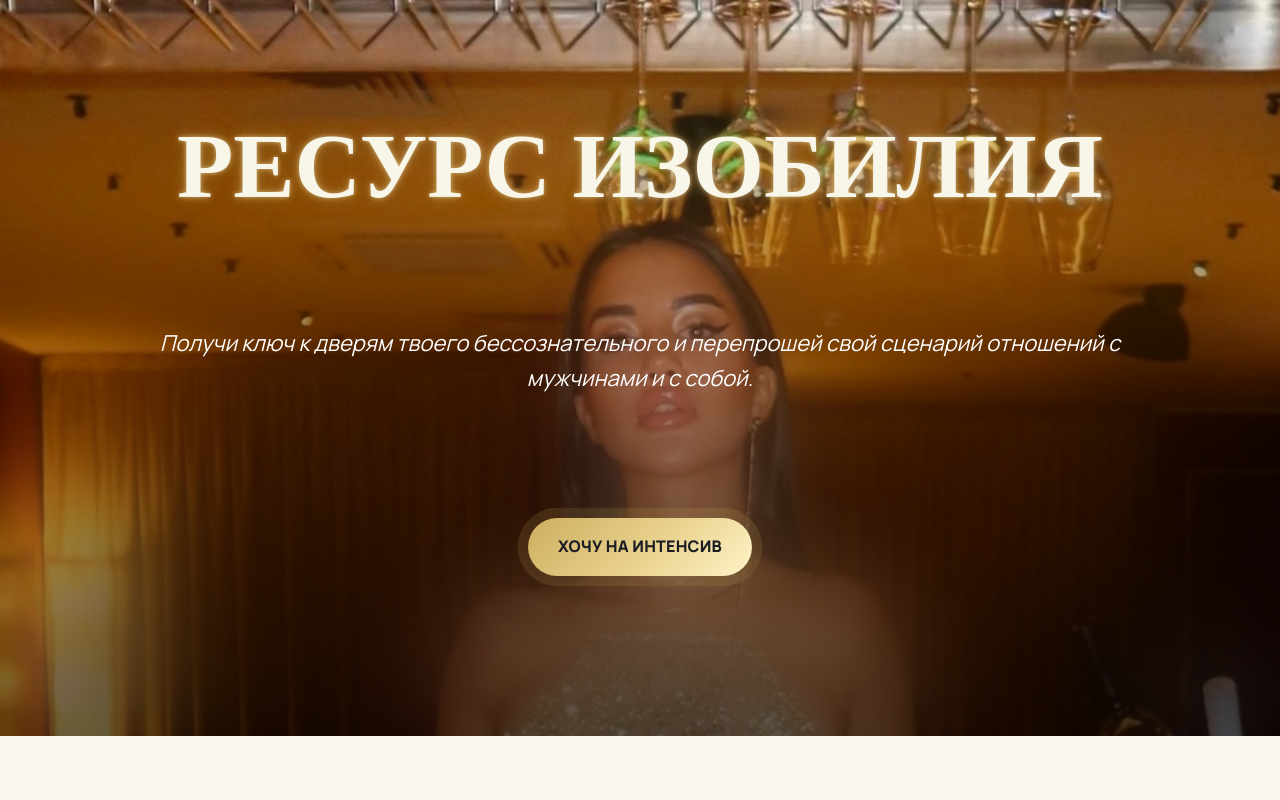
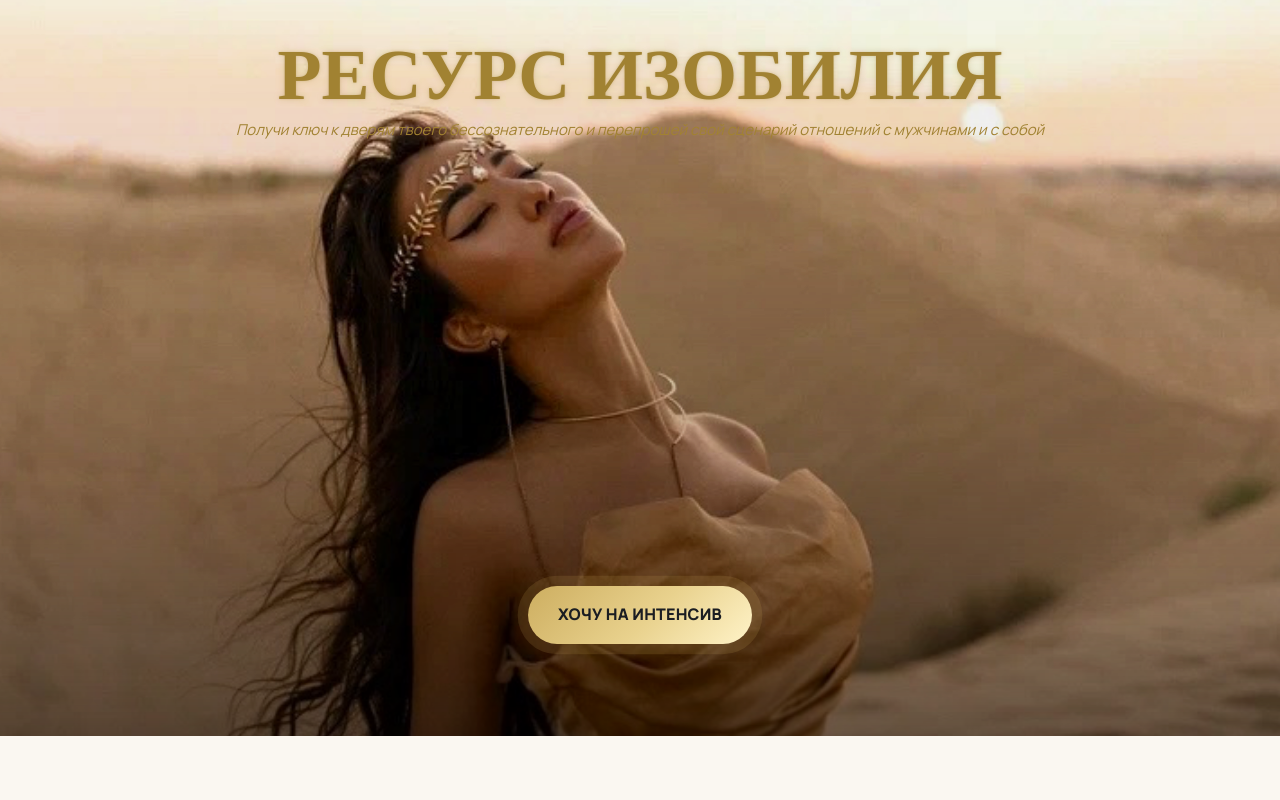
Before and after one commit to llink4you/-abilvapovam, a plain HTML site: page index.html in a window 1280 px wide. Shown: the top 800 px of the page. Drawn offline with nearby package versions, Linux system fonts and the light colour scheme.

Commit message:
Add files via upload

```diff
--- a/index.html
+++ b/index.html
@@ -19,31 +19,31 @@
     --topbar-h:38px;
 
     /* ===== HERO — ФОТО + БЛЮР (меняй здесь) ===== */
-    --hero-img:url('hero.JPG');     /* ← фоновое фото хиро */
-    --hero-min-h:92vh;              /* минимальная высота секции */
-    --hero-pos-y:40%;               /* кадр по вертикали (0–100%) */
-    --hero-scale:1.2;               /* зум фото (1 = без зума; 1.5 = +50%) */
-    --hero-content-bottom:20vh;     /* отступ текста от низа секции */
+    --hero-img:url('hero.JPEG');     /* ← фоновое фото хиро */
+    --hero-min-h:92vh;               /* минимальная высота секции */
+    --hero-pos-y:40%;                /* кадр по вертикали (0–100%) */
+    --hero-scale:1.2;                /* зум фото (1 = без зума; 1.5 = +50%) */
+    --hero-content-bottom:5vh;       /* (не используется в новой компоновке) */
 
     /* Светлый/тёмный блюр от середины к низу */
-    --hero-blur:55px;               /* сила блюра в нижней части */
-    --hero-blur-start:0%;           /* с какого места начинается (в %) */
-    --hero-saturate:112%;           /* насыщенность фото */
-    --hero-brightness:.96;          /* яркость фото */
-    --hero-veil-rgb:0,0,0;          /* цвет вуали (белая: 255,255,255) */
-    --hero-veil-top:0.00;           /* прозрачность у старта */
-    --hero-veil-bottom:0.55;        /* плотность у низа */
+    --hero-blur:0px;                 /* сила блюра в нижней части */
+    --hero-blur-start:0%;            /* с какого места начинается (в %) */
+    --hero-saturate:112%;            /* насыщенность фото */
+    --hero-brightness:.96;           /* яркость фото */
+    --hero-veil-rgb:0,0,0;           /* цвет вуали (белая: 255,255,255) */
+    --hero-veil-top:0.00;            /* прозрачность у старта */
+    --hero-veil-bottom:0.55;         /* плотность у низа */
 
     /* ===== АВТОР ===== */
-    --author-img:url('avatar.jpg'); /* ← фото автора в круге */
-    --author-zoom:2;                /* приближение портрета (1..1.3 рекомендовано) */
-    --rays-opacity:.22;             /* яркость «лучей» вокруг аватара */
-    --rays-speed:12s;               /* скорость вращения лучей */
+    --author-img:url('avatar.WEBP'); /* ← фото автора в круге */
+    --author-zoom:1;                 /* приближение портрета (1..1.3 рекомендовано) */
+    --rays-opacity:.22;              /* яркость «лучей» вокруг аватара */
+    --rays-speed:12s;                /* скорость вращения лучей */
 
     /* ===== ПУЛИ-ТОЧКИ ===== */
-    --dot-size:12px;                /* размер золотой точки */
-    --dot-top:0.5em;                /* вертикальное смещение точки */
-    --dot-gap:28px;                 /* отступ текста от точки */
+    --dot-size:12px;                 /* размер золотой точки */
+    --dot-top:0.5em;                 /* вертикальное смещение точки */
+    --dot-gap:28px;                  /* отступ текста от точки */
   }
 
   *{box-sizing:border-box}
@@ -55,13 +55,19 @@
 
   /* Заголовки — центр, единый стиль */
   h1,h2{font-family:"Playfair Display","Cormorant Garamond",serif}
+
+  /* Заголовок HERO — тёмное золото, поменьше */
   .h1{
-    font-size:clamp(48px,7.5vw,92px);
-    line-height:1.03;margin:8px 0 16px;text-align:center;color:#f8f5e9;
-    text-shadow:0 0 4px rgba(230,210,160,.6),0 0 10px rgba(212,185,120,.4),0 0 18px rgba(197,170,100,.3)
+    font-size:clamp(30px,6vw,72px);
+    line-height:1.05;
+    margin:0 0 10px; /* ближе к подзаголовку */
+    text-align:center;
+    color:#a18232;
+    text-shadow:0 0 2px rgba(161,130,50,.35), 0 0 6px rgba(161,130,50,.25);
   }
+
   .h2{font-size:clamp(36px,5vw,58px);margin:0 0 12px;text-align:center;text-shadow:0 0 14px rgba(205,175,97,.16)}
-  .lead{font-size:clamp(18px,2vw,22px);color:#fff;font-style:italic;max-width:980px;margin:0 auto;text-align:center}
+  .lead{font-size:clamp(18px,2vw,18px);color:#fff;font-style:italic;max-width:980px;margin:0 auto;text-align:center}
 
   /* Кнопки */
   .btn{display:inline-flex;align-items:center;justify-content:center;gap:10px;padding:16px 30px;border-radius:999px;
@@ -87,7 +93,7 @@
   .topbar b{font-weight:800;color:#8a6d2c}
   @keyframes mar{0%{transform:translateX(0)}100%{transform:translateX(-50%)}}
 
-  /* ===== HERO — фото видно; блюр/вуаль снизу; текст у нижнего края ===== */
+  /* ===== HERO — фото, текст сверху; кнопка внизу ===== */
   .hero{min-height:var(--hero-min-h);padding:0;overflow:hidden}
   .hero::before{
     content:"";position:absolute;inset:0;z-index:0;
@@ -105,8 +111,22 @@
     -webkit-mask-image:linear-gradient(to bottom, transparent calc(var(--hero-blur-start) - 12%), #000 100%);
             mask-image:linear-gradient(to bottom, transparent calc(var(--hero-blur-start) - 12%), #000 100%);
   }
-  .hero .content{min-height:var(--hero-min-h);display:grid;place-items:end center;padding-bottom:var(--hero-content-bottom);position:relative;z-index:1;text-align:center}
-  .hero .cta{margin-top:18px}
+
+  /* НОВАЯ КОМПОНОВКА HERO-КОНТЕНТА: flex-колонка */
+  .hero .content{
+    position:relative; z-index:1;
+    min-height:var(--hero-min-h);
+    display:flex; flex-direction:column; align-items:center;
+    padding-top:4vh;  /* расстояние от верхнего края до заголовка */
+    padding-bottom:4vh; /* отступ снизу под кнопку */
+    text-align:center;
+  }
+  /* Подзаголовок сразу под H1 — порядок уже задан в HTML */
+.hero .cta{
+  margin-top:auto;
+  margin-bottom:60px; /* ← чем больше число, тем выше кнопка */
+} /* ПРИЖИМАЕТ кнопку к низу секции */
+  }
 
   /* ===== ЕДИНЫЕ ЗОЛОТЫЕ ТОЧКИ ===== */
   .dot-list{list-style:none;margin:0;padding:0;display:grid;gap:12px}
@@ -229,6 +249,16 @@
   .soc svg{width:22px;height:22px;fill:#1b1d22}
 
   footer{padding:56px 0;border-top:1px solid rgba(0,0,0,.06);text-align:center;color:#6b6f7a}
+/* Подзаголовок под H1 (цвет и размер) */
+.lead{
+  font-size: clamp(15px, 1.8vw, 20px); /* ← размер: минимум 16px, на десктопе ~20px */
+  color: #a18232;                      /* ← цвет текста (тёмное золото) */
+}
+/* Принудительно меняем размер подзаголовка под H1 */
+.lead{
+  font-size:clamp(14px,1.8vw,15px) !important; /* ← выбери нужный размер */
+  color:#a18232 !important; /* ← можешь поменять цвет, например #fff или #2b2b2b */
+}
 </style>
 </head>
 <body>
@@ -238,7 +268,7 @@
 <section class="hero" id="home">
   <div class="wrap content" data-anim>
     <h1 class="h1">РЕСУРС ИЗОБИЛИЯ</h1>
-    <p class="lead">Получи ключ к дверям твоего бессознательного и перепрошей свой сценарий отношений с мужчинами и с собой.</p>
+    <p class="lead">Получи ключ к дверям твоего бессознательного и перепрошей свой сценарий отношений с мужчинами и с собой</p>
     <div class="cta" data-anim><a href="#program" class="btn">ХОЧУ НА ИНТЕНСИВ</a></div>
   </div>
 </section>
@@ -440,7 +470,7 @@
         <li>Для тех, кто хочет попрощаться со стыдом и виной за свою сексуальность и раскрыть её как силу.</li>
         <li>Для тех, кто повторяет родовые сценарии и хочет найти корень проблемы, убрать и исцелить себя.</li>
       </ul>
-      <div class="wrap" style="text-align:center;margin-top:18px">
+      <div class="wrap" style="text-align:center;margin-top:20px">
         <a href="#pricing" class="btn">ХОЧУ НА ИНТЕНСИВ</a>
       </div>
     </div>
```
Also changed, not shown: avatar.WEBP (added), hero.JPEG (added), 1 other file.
